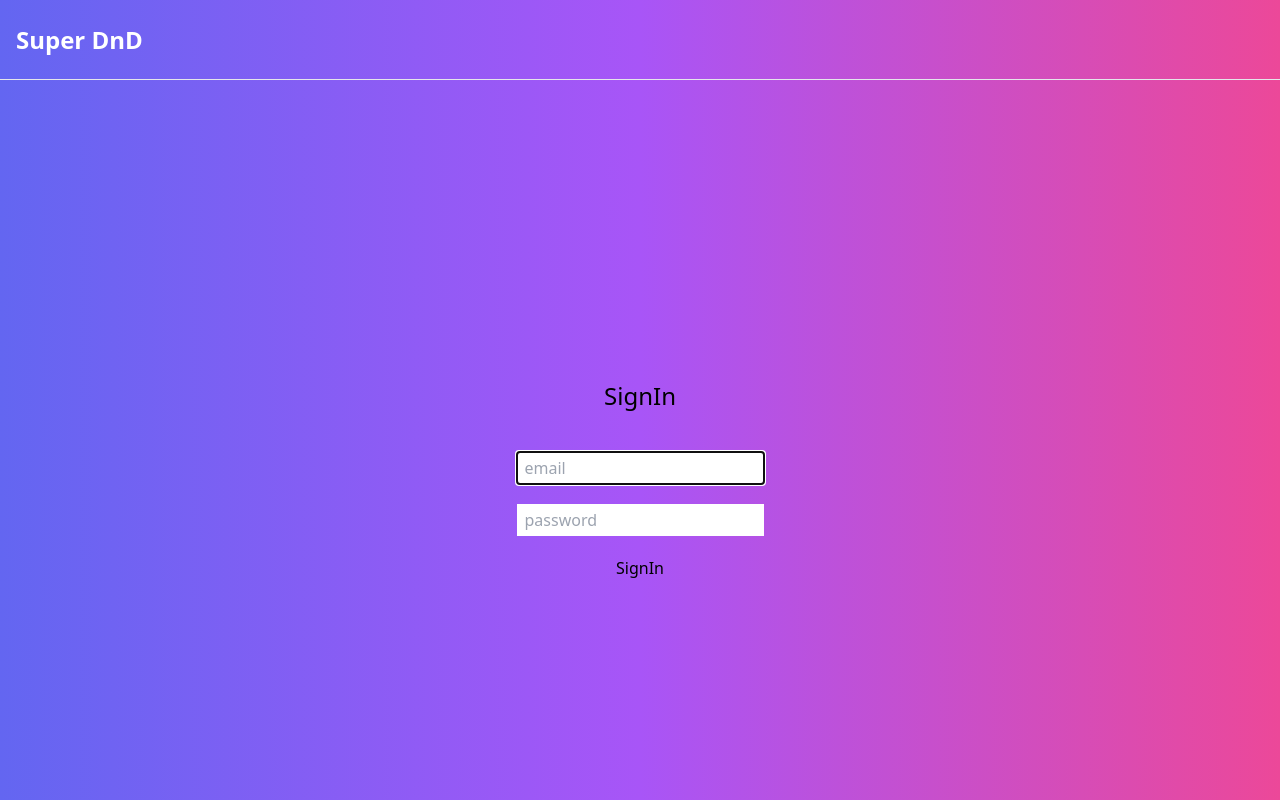
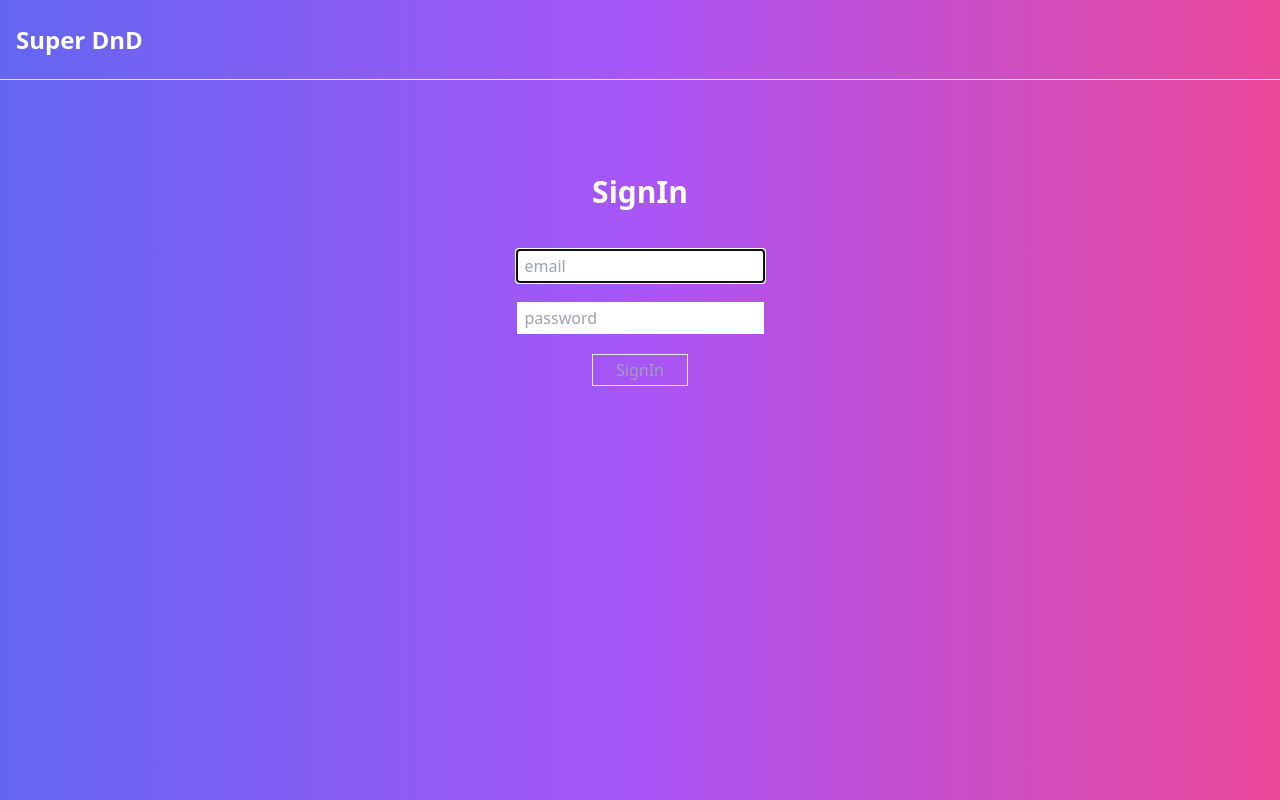
Before and after one commit to hironomiu/typescript-react-html-drag-and-drop, a React (Create React App) app: page /signin in a window 1280 px wide. Built offline with nearby package versions, Linux system fonts and the light colour scheme.

Commit message:
commited

```diff
--- a/src/components/SignIn.tsx
+++ b/src/components/SignIn.tsx
@@ -33,8 +33,8 @@ const SignIn = () => {
   }, [])
 
   return (
-    <div className="flex flex-col h-screen w-screen  items-center justify-center">
-      <h1 className="text-2xl mb-10">SignIn</h1>
+    <div className="flex flex-col h-[50%] w-screen  items-center justify-center">
+      <h1 className="text-3xl mb-10 font-bold text-white">SignIn</h1>
       <div>
         <input
           type="text"
@@ -58,7 +58,7 @@ const SignIn = () => {
         onClick={handleClick}
         data-testid="signin-button"
         disabled={!email || !password}
-        className=""
+        className="border-[1px] w-24 h-8 text-gray-100 disabled:text-gray-400"
       >
         SignIn
       </button>
```
